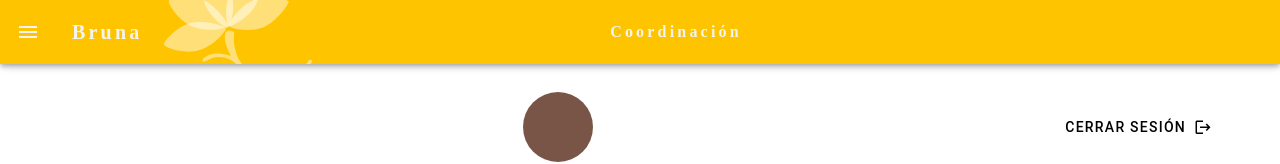
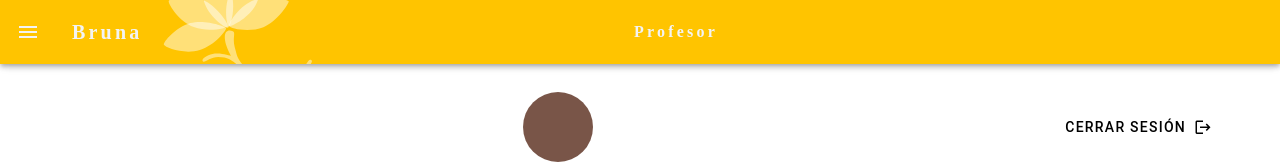
Before and after one commit to Bruna-team/Brunapp, a Vue app: page /usuario in a window 1280 px wide. Shown: the top 164 px of the page. Built offline with nearby package versions, Linux system fonts and the light colour scheme; no server answers; a web font is replaced by a local one.

Commit message:
Modificado cargo del navbar segun id de cargo y limitadas vistas segun cargo

```diff
--- a/src/components/NavBar.vue
+++ b/src/components/NavBar.vue
@@ -1,6 +1,7 @@
 <script setup lang="ts">
 import { ref } from 'vue';
 const drawer = ref(false)
+const car = ref(localStorage.getItem("bruna"))
 </script>
 <template>
 <v-app-bar color="primario" prominent>
@@ -19,7 +20,8 @@ const drawer = ref(false)
 
   <v-row no-gutters justify="end" align="center">
     <v-col>
-      <p class="font-bruna text-white">Coordinación</p>
+      <p v-if="car == '2'" class="font-bruna text-white">Coordinación</p>
+      <p v-else class="font-bruna text-white">Profesor</p>
     </v-col>
   </v-row>
 </v-app-bar>
@@ -29,7 +31,7 @@ const drawer = ref(false)
       <v-icon icon="mdi-chair-school" />
       Secciones
     </RouterLink>
-    <RouterLink to="/maestros" class="ma-2 nav-link">
+    <RouterLink v-if="car == '2' || car == '1'" to="/maestros" class="ma-2 nav-link">
       <v-icon icon="mdi-human-male-board" />
       Maestros
     </RouterLink>
```
